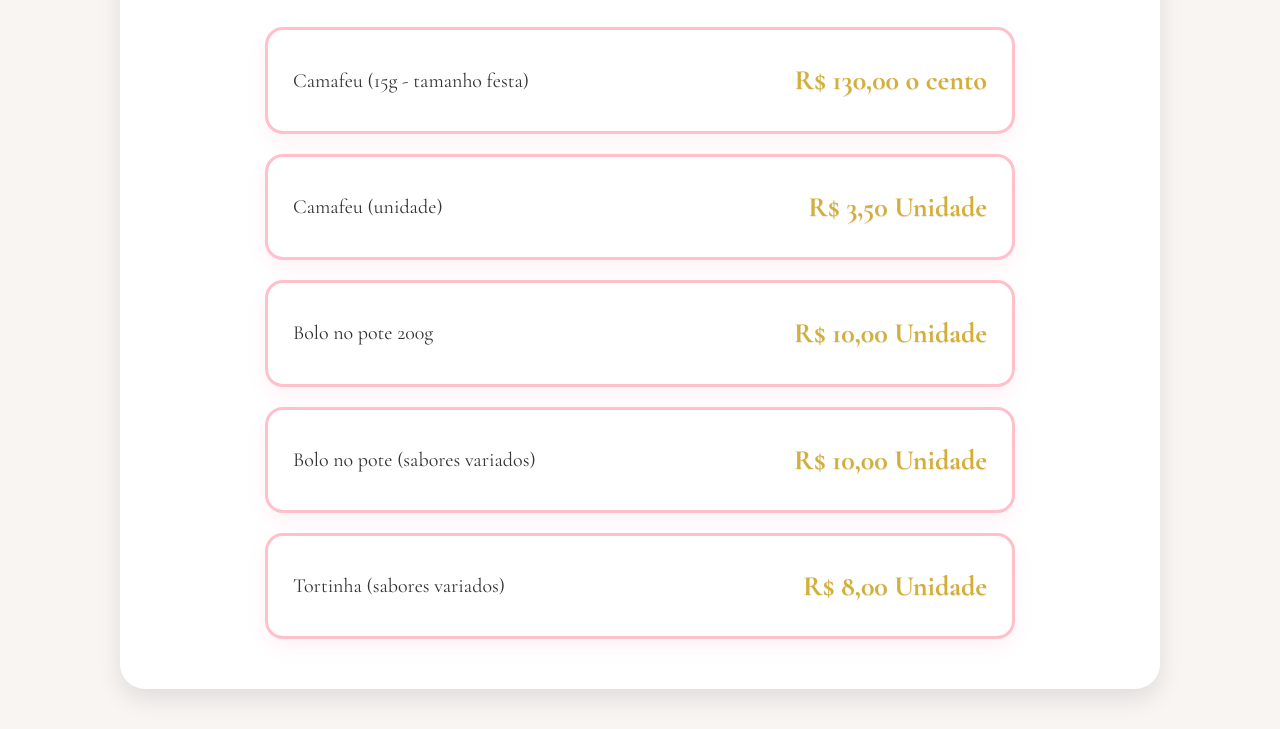
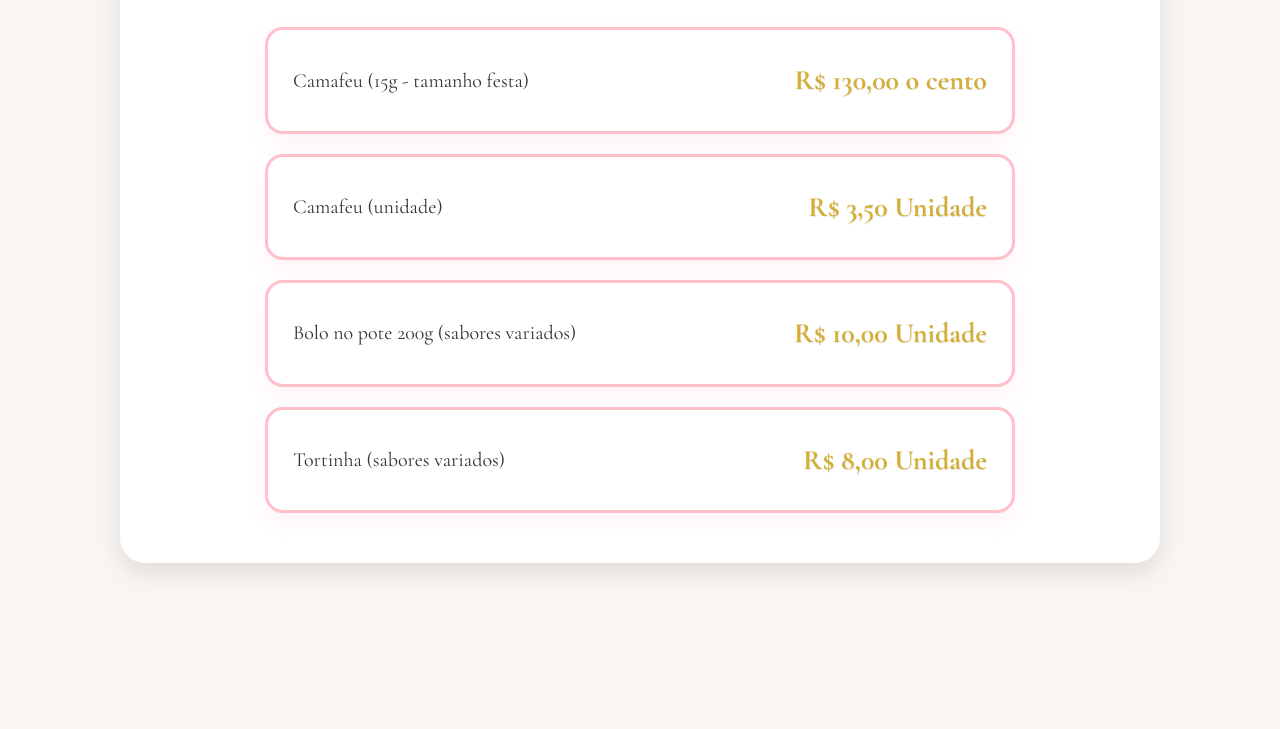
Before and after one commit to AnnaKAntonio/Cardapio, a plain HTML site: page index.html in a window 1280 px wide. Shown: the part 639-1368 px from the top of the page. After the commit the page ends 1242 px from the top, so only its background shows below. Drawn offline with nearby package versions, Linux system fonts and the light colour scheme.

Commit message:
Update index.html

```diff
--- a/index.html
+++ b/index.html
@@ -31,8 +31,7 @@
             <ul>
                 <li>Camafeu (15g - tamanho festa) <span class="preco">R$ 130,00 o cento</span></li>
                 <li>Camafeu (unidade) <span class="preco">R$ 3,50 Unidade</span></li>
-                <li>Bolo no pote 200g <span class="preco">R$ 10,00 Unidade</span></li>
-                <li>Bolo no pote (sabores variados) <span class="preco">R$ 10,00 Unidade</span></li>
+                <li>Bolo no pote 200g (sabores variados) <span class="preco">R$ 10,00 Unidade</span></li>
                 <li>Tortinha (sabores variados) <span class="preco">R$ 8,00 Unidade</span></li>
             </ul>
         </div>
```
